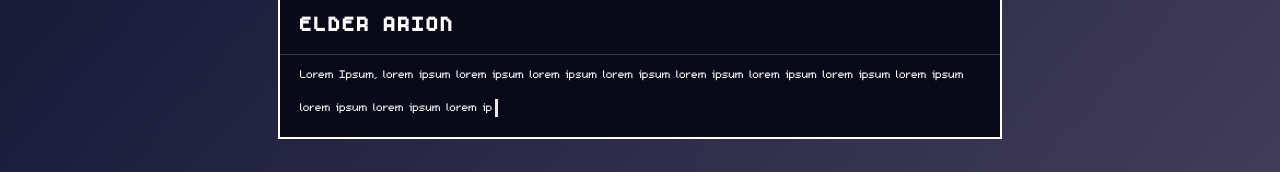
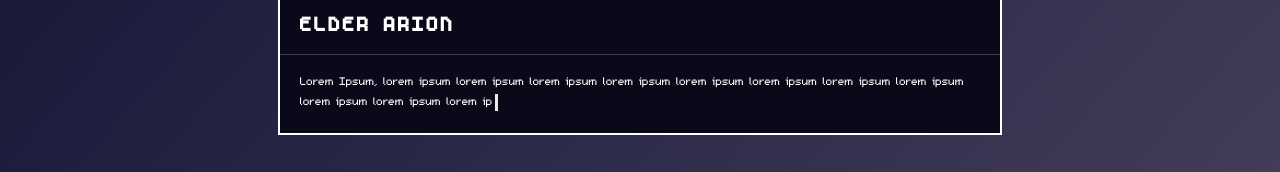
Before and after one commit to GalaTime-Team/Galatime---Chronicles-of-the-Past, a React (Vite) app in the folder apps/desktop/: page / in a window 1280 px wide. Shown: the part 1277-1449 px from the top of the page. Built offline with nearby package versions, Linux system fonts and the light colour scheme.

Commit message:
IMPROVE dialog

```diff
--- a/apps/desktop/src/components/game/dialog/GameDialog.tsx
+++ b/apps/desktop/src/components/game/dialog/GameDialog.tsx
@@ -143,12 +143,6 @@ const GameDialog: React.FC<GameDialogProps> = ({
         };
     }, [pages, pageIndex, textSpeed]);
 
-    useEffect(() => {
-        if (textRef.current) {
-            textRef.current.scrollTop = textRef.current.scrollHeight;
-        }
-    }, [displayedText]);
-
 
 
     const isIndicatorVisible =
@@ -214,8 +208,8 @@ const GameDialog: React.FC<GameDialogProps> = ({
                 <div className="px-4 py-3 overflow-hidden">
                     <p
                         ref={textRef}
-                        className={`overflow-hidden text-white text-sm leading-6.5 font-custom ${textClassName}`}
-                        style={{ height: `${Math.max(1, maxRows) * 26}px` }}
+                        className={`overflow-hidden text-white text-sm leading-4 font-custom ${textClassName}`}
+                        style={{ height: `${Math.max(1, maxRows) * 24}px`, margin: 0, padding: 0 }}
                     >
                         {displayedText}
                         {!isPageDone && (
@@ -247,17 +241,20 @@ const GameDialog: React.FC<GameDialogProps> = ({
             </div>
 
             {/* Must use the same width, font, line-height, and whitespace rules as the visible text. */}
-            <div className="absolute -top-[9999px] left-0 w-full pointer-events-none opacity-0">
+            <div className="absolute top-[-9999px] left-0 w-full pointer-events-none opacity-0">
+                <div className="px-4">
                     <p
                         ref={measureRef}
-                    className={`text-white text-sm leading-[26px] font-custom ${textClassName}`}
+                        className={`text-white text-sm leading-4 font-custom ${textClassName}`}
                         style={{
                             width: '100%',
                             margin: 0,
+                            padding: 0,
                             whiteSpace: 'pre-wrap',
-                        overflow: 'visible',
+                            overflow: 'visible'
                         }}
                     />
+                </div>
             </div>
         </div>
     );
```
Lines whose indentation alone changed are shown as unchanged.
